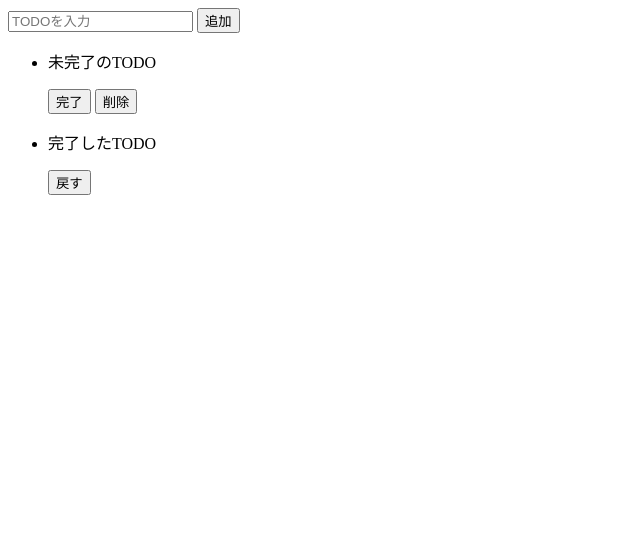
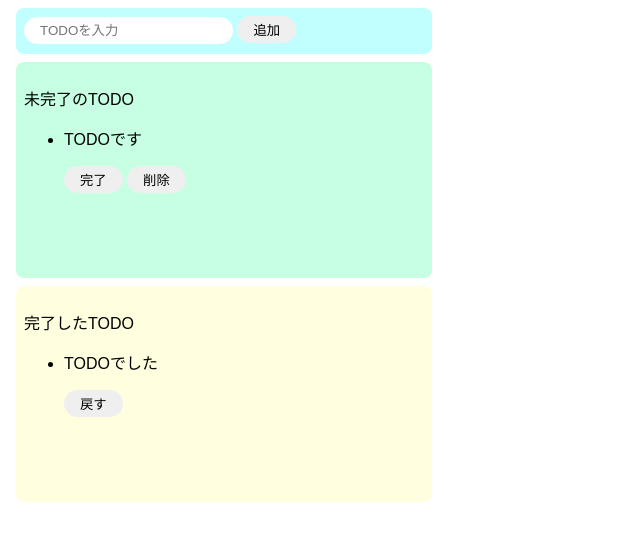
Before and after one commit to moriokaR/TODO_application, a plain HTML site: page index.html in a window 1280 px wide. Shown: the whole page, without its empty margins (0-640 px from the left). Drawn offline with Linux system fonts and the light colour scheme.

Commit message:
10/20 css追加vol.1

```diff
--- a/index.html
+++ b/index.html
@@ -3,28 +3,31 @@
     <head>
         <title>TODO(JS)</title>
         <meta charset="UTF-8" />
+        <link rel="stylesheet" type="text/css" href="src/style.css">
     </head>
     <body>
-        <div>
+        <div class="input-area">
             <input placeholder="TODOを入力" />
             <button>追加</button>
         </div>
-        <div>
+        <div class="incomplete-area">
+            <p>未完了のTODO</p>
             <ul>
                 <li>
                     <div>
-                        <p>未完了のTODO</p>
+                        <p>TODOです</p>
                         <button>完了</button>
                         <button>削除</button>
                     </div>
                 </li>
             </ul>
         </div>
-        <div>
+        <div class="complete-area">
+            <p>完了したTODO</p>
             <ul>
                 <li>
                     <div>
-                        <p>完了したTODO</p>
+                        <p>TODOでした</p>
                         <button>戻す</button>
                     </div>
                 </li>
--- /dev/null
+++ b/src/style.css
@@ -0,0 +1,46 @@
+body {
+    font-family: sans-serif;
+}
+
+input {
+    border-radius: 16px;
+    border: none;
+    padding: 6px 16px;
+    outline: none;
+}
+
+button {
+    border-radius: 16px;
+    border: none;
+    padding: 4px 16px;
+}
+
+
+
+
+.input-area {
+    background-color: #c1ffff;
+    width: 400px;
+    height: 30px;
+    padding: 8px;
+    margin: 8px;
+    border-radius: 8px;
+}
+
+.incomplete-area {
+    background-color: #c6ffe2;
+    width: 400px;
+    min-height: 200px;
+    padding: 8px;
+    margin: 8px;
+    border-radius: 8px;
+}
+
+.complete-area {
+    background-color: #ffffe0;
+    width: 400px;
+    min-height: 200px;
+    padding: 8px;
+    margin: 8px;
+    border-radius: 8px;
+}
```
